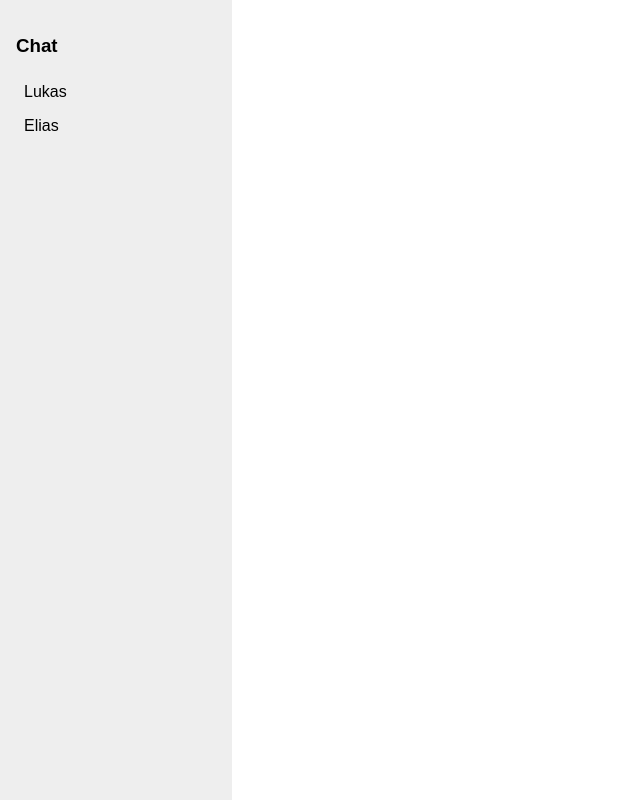
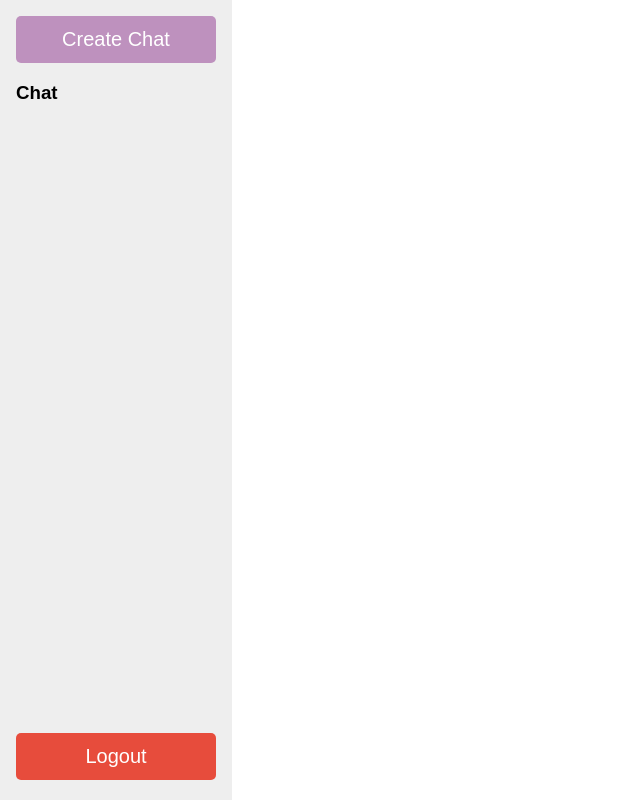
Before and after one commit to brieftaube-haw/pigeonhole_frontend, an Angular app: page /chat in a window 1280 px wide. Shown: the whole page, without its empty margins (0-640 px from the left). Built offline with nearby package versions, Linux system fonts and the light colour scheme.

Commit message:
added create chat button

```diff
--- a/src/app/pages/chat/chat.component.css
+++ b/src/app/pages/chat/chat.component.css
@@ -20,6 +20,10 @@
   cursor: pointer;
 }
 
+.sidebar button {
+  width: 200px;
+  font-size: 20px;
+}
 .chat-area {
   flex: 1;
   display: flex;
--- a/src/app/pages/chat/chat.component.html
+++ b/src/app/pages/chat/chat.component.html
@@ -1,23 +1,27 @@
 <div class="chat-wrapper">
   <!-- Contact List -->
   <aside class="sidebar">
+    <button (click)="createChat()"
+            style="padding: 12px 12px; background-color: #BE91BE; color: white; border: none; border-radius: 5px; cursor: pointer;">
+      Create Chat
+    </button>
     <h3>Chat</h3>
     <ul>
-      <li *ngFor="let benutzer of benutzer" (click)="selectContact(benutzer)">
-        {{ benutzer.name }}
+      <li *ngFor="let user of benutzerListe" (click)="selectBenutzer(user)">
+        {{ user.benutzerName }}
       </li>
     </ul>
-
+    <button (click)="logout()"
+            style="padding: 12px 12px; background-color: #e74c3c; color: white; border: none; border-radius: 5px; cursor: pointer; position: absolute; bottom: 20px;">
+      Logout
+    </button>
   </aside>
 
   <!-- Chat Area -->
-  <main class="chat-area" *ngIf="selectedContact">
+  <main class="chat-area" *ngIf="selectedBenutzer">
     <header class="chat-header" style="display: flex; justify-content: space-between; align-items: center;">
-      <h2>{{ selectedContact.name }}</h2>
-      <button (click)="logout()"
-              style="padding: 6px 12px; background-color: #e74c3c; color: white; border: none; border-radius: 5px; cursor: pointer;">
-        Logout
-      </button>
+      <h2>{{ selectedBenutzer.name }}</h2>
+
     </header>
 
     <div class="messages">
--- a/src/app/pages/chat/chat.component.ts
+++ b/src/app/pages/chat/chat.component.ts
@@ -2,6 +2,7 @@ import { Component } from '@angular/core';
 import { FormsModule } from '@angular/forms';
 import { CommonModule } from '@angular/common';
 import { Router } from '@angular/router';
+import {Benutzer, ChatService} from "../../services/chat/chat.service";
 
 @Component({
   standalone: true,
@@ -11,19 +12,19 @@ import { Router } from '@angular/router';
   styleUrls: ['./chat.component.css']
 })
 export class ChatComponent {
-  benutzer = [
-    { name: 'Lukas' },
-    { name: 'Elias' }
-  ];
+  benutzerListe: Benutzer[] = [];
 
-  selectedContact: any = null;
+  selectedBenutzer: any = null;
   messages: { sender: string; text: string }[] = [];
   newMessage = '';
 
-  constructor(private router: Router) {}
+  errorMessage: string = '';
 
-  selectContact(contact: any) {
-    this.selectedContact = contact;
+  constructor(private router: Router,
+              private chatService: ChatService) {}
+
+  selectBenutzer(benutzer: any) {
+    this.selectedBenutzer = benutzer;
     this.messages = []; // Reset or fetch chat
   }
 
@@ -39,4 +40,17 @@ export class ChatComponent {
     localStorage.clear(); // oder spezifisch: localStorage.removeItem('benutzerName');
     this.router.navigate(['/login']);
   }
+
+  getAllBenutzer(){
+    this.chatService.getBenutzerList().subscribe({
+      next: data => {
+        this.benutzerListe = data;
+      },
+      error: err => this.errorMessage = err
+    });
+  }
+
+  createChat() {
+
+  }
 }
--- a/src/app/services/chat/chat.service.ts
+++ b/src/app/services/chat/chat.service.ts
@@ -4,7 +4,7 @@ import { Observable } from 'rxjs';
 
 export interface Benutzer {
   benutzerName: string;
-  // password: string;
+  password: string;
 }
 
 export interface Nachricht {
@@ -27,7 +27,12 @@ export class ChatService {
 
   constructor(private http: HttpClient) {}
 
-  createChat(payload: ChatPayload): Observable<any> {
+  createChat(payload: chatPayload): Observable<any> {
     return this.http.post<any>(this.apiUrl, payload);
   }
+
+  getBenutzerList(): Observable<Benutzer[]> {
+    return this.http.get<Benutzer[]>(this.apiUrl + '/all');
+  }
+
 }
```
